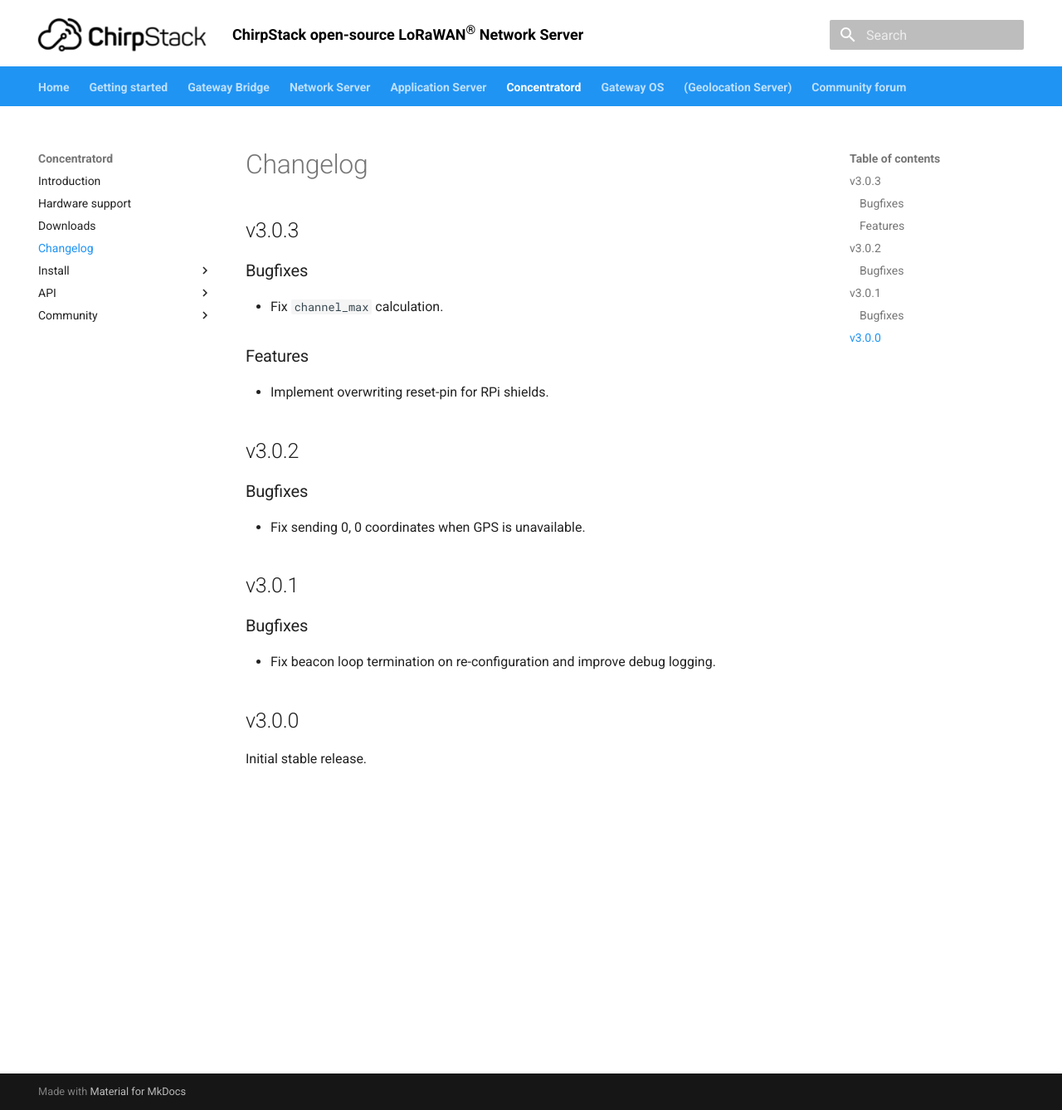
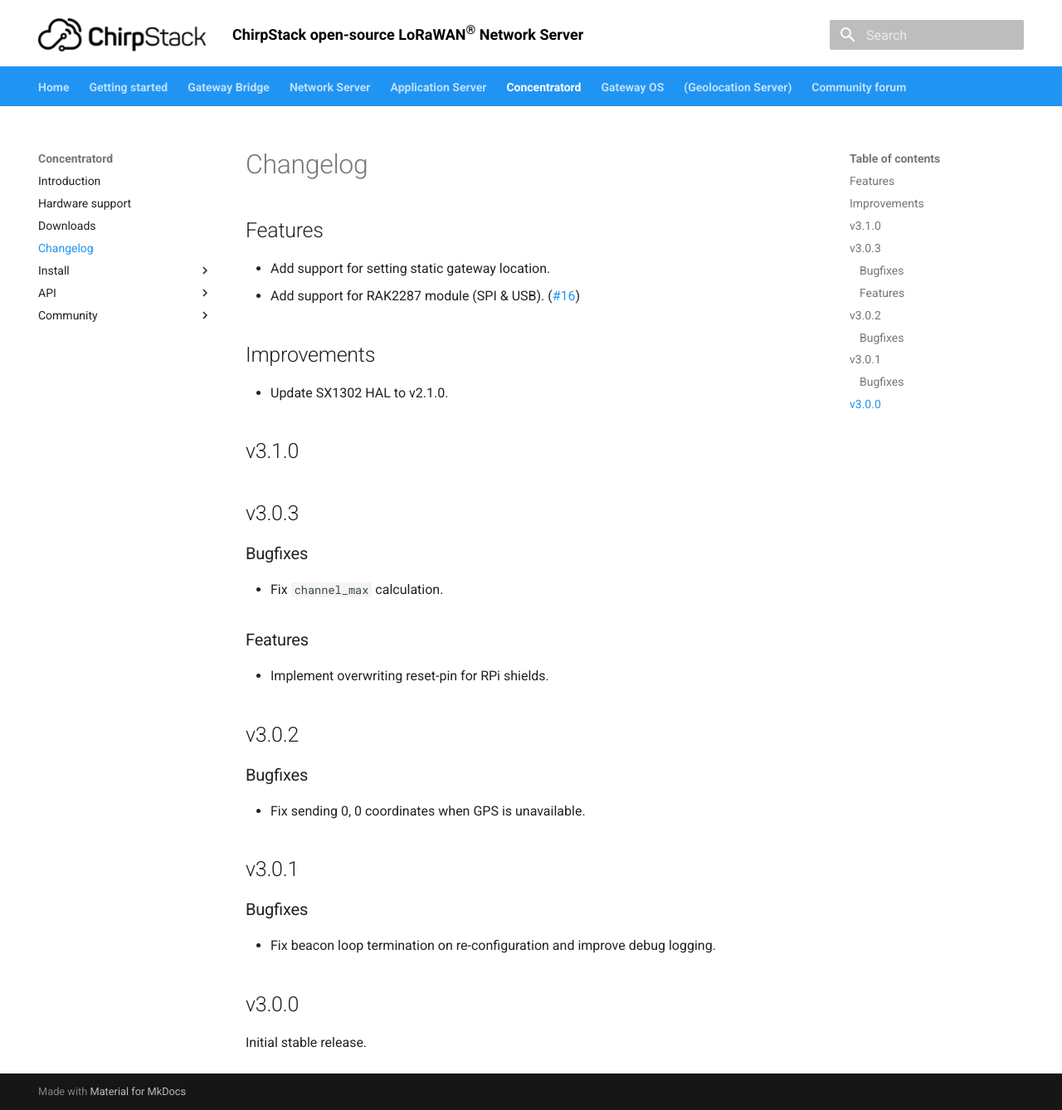
Before and after one commit to brocaar/chirpstack-docs, an MkDocs documentation site: the page built from docs/concentratord/changelog.md, in a window 1280 px wide and 1338 px high. Shown: the whole window at 83% size. Built offline with MkDocs 1.6.1 and Material for MkDocs 9.7.7, drawn with Linux system fonts in a browser that asks for light colours.

Commit message:
Update ChirpStack Concentratord to v3.1.0.

```diff
--- a/docs/concentratord/changelog.md
+++ b/docs/concentratord/changelog.md
@@ -3,6 +3,17 @@
 ---
 
 # Changelog
+
+## Features
+
+* Add support for setting static gateway location.
+* Add support for RAK2287 module (SPI & USB). ([#16](https://github.com/brocaar/chirpstack-concentratord/pull/16))
+
+## Improvements
+
+* Update SX1302 HAL to v2.1.0.
+
+## v3.1.0
 
 ## v3.0.3
 
--- a/mkdocs.yml
+++ b/mkdocs.yml
@@ -24,7 +24,7 @@
   gateway_os:
     version: 3.3.3
   concentratord:
-    version: 3.0.3
+    version: 3.1.0
 plugins:
   - search
   - macros
```
Also changed, not shown: docs/concentratord/install/config.md (+22 -0 lines).
